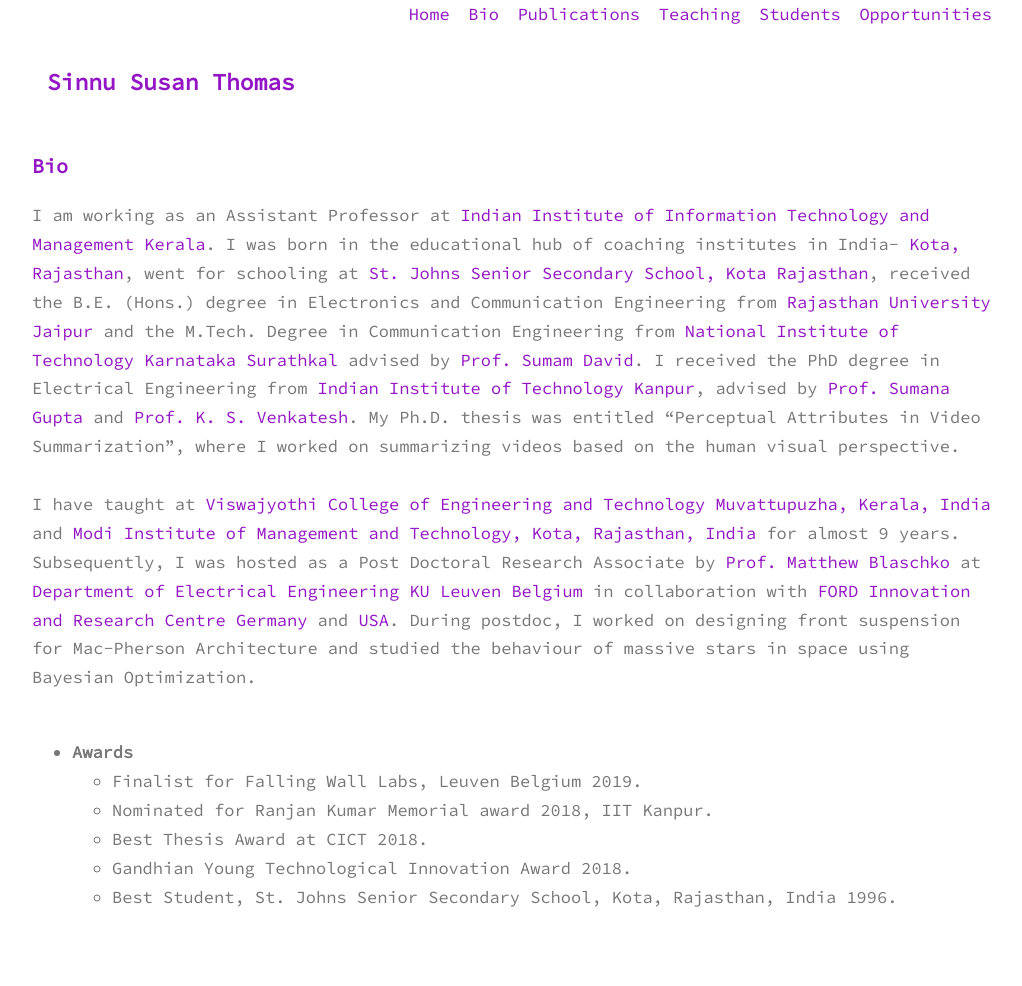
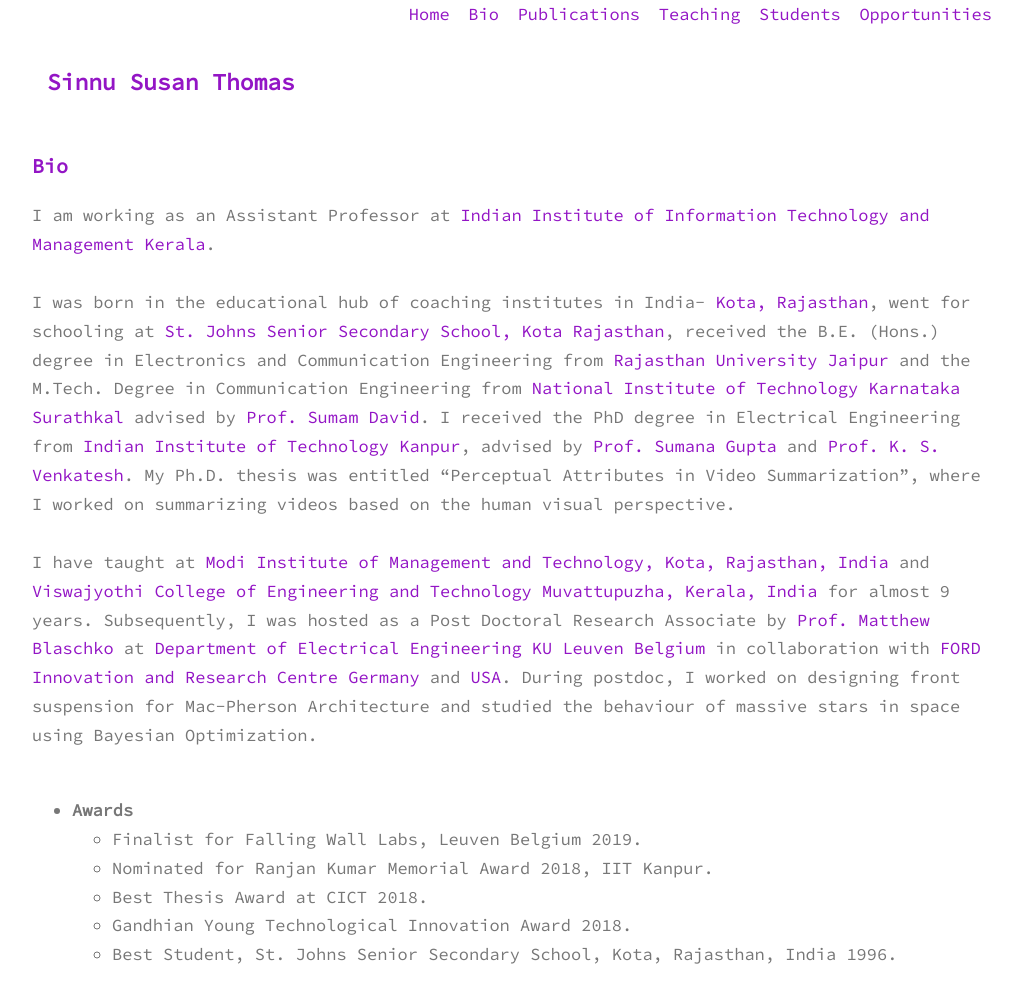
Before and after one commit to sinnuthomas/sinnuthomas.github.io, a Jekyll site: the page built from bio.md, in a window 1280 px wide. Shown: the whole page, without its empty margins (128-1150 px from the left). Built offline with Jekyll 4.4.1, drawn with Linux system fonts in a browser that asks for light colours; before the commit the page ends 928 px from its top, so only the background shows below that.

Commit message:
Update bio.md

```diff
--- a/bio.md
+++ b/bio.md
@@ -4,14 +4,16 @@
 permalink: /bio/
 ---
 
-I am working as an Assistant Professor at [Indian Institute of Information Technology and Management Kerala](https://www.iiitmk.ac.in/). I was born in the educational hub of coaching institutes in India- [Kota, Rajasthan](https://kota.rajasthan.gov.in/content/raj/kota/en/home.html), went for schooling at [St. Johns Senior Secondary School, Kota Rajasthan](http://www.stjohnsschoolkota.edu.in/), received the B.E. (Hons.) degree in Electronics and Communication Engineering from [Rajasthan University Jaipur](https://www.uniraj.ac.in/) and the M.Tech. Degree in Communication Engineering from [National Institute of Technology Karnataka Surathkal](https://www.nitk.ac.in/) advised by [Prof. Sumam David](https://sumam.nitk.ac.in/). I received the PhD degree in Electrical Engineering from [Indian Institute of Technology Kanpur](https://iitk.ac.in/), advised by [Prof. Sumana Gupta](http://www.iitk.ac.in/ee/people/fac-pages/sumana.shtml) and [Prof. K. S. Venkatesh](http://home.iitk.ac.in/~venkats/). My Ph.D. thesis was entitled “Perceptual Attributes in Video Summarization”, where I worked on summarizing videos based on the human visual perspective.
+I am working as an Assistant Professor at [Indian Institute of Information Technology and Management Kerala](https://www.iiitmk.ac.in/).
 <br/><br/>
-I have taught at [Viswajyothi College of Engineering and Technology Muvattupuzha, Kerala, India](https://vjcet.org/#/) and [Modi Institute of Management and Technology, Kota, Rajasthan, India](http://www.modiedukota.org/) for almost 9 years.  Subsequently, I was hosted as a Post Doctoral Research Associate by [Prof. Matthew Blaschko](https://homes.esat.kuleuven.be/~mblaschk/)  at [Department of Electrical Engineering KU Leuven Belgium](https://www.esat.kuleuven.be/psi) in collaboration with [FORD Innovation and Research Centre Germany](https://www.ford.de/) and [USA](https://www.ford.com/). During postdoc, I worked on designing front suspension for Mac-Pherson Architecture and studied the behaviour of massive stars in space using Bayesian Optimization.
+I was born in the educational hub of coaching institutes in India- [Kota, Rajasthan](https://kota.rajasthan.gov.in/content/raj/kota/en/home.html), went for schooling at [St. Johns Senior Secondary School, Kota Rajasthan](http://www.stjohnsschoolkota.edu.in/), received the B.E. (Hons.) degree in Electronics and Communication Engineering from [Rajasthan University Jaipur](https://www.uniraj.ac.in/) and the M.Tech. Degree in Communication Engineering from [National Institute of Technology Karnataka Surathkal](https://www.nitk.ac.in/) advised by [Prof. Sumam David](https://sumam.nitk.ac.in/). I received the PhD degree in Electrical Engineering from [Indian Institute of Technology Kanpur](https://iitk.ac.in/), advised by [Prof. Sumana Gupta](http://www.iitk.ac.in/ee/people/fac-pages/sumana.shtml) and [Prof. K. S. Venkatesh](http://home.iitk.ac.in/~venkats/). My Ph.D. thesis was entitled “Perceptual Attributes in Video Summarization”, where I worked on summarizing videos based on the human visual perspective.
+<br/><br/>
+I have taught at [Modi Institute of Management and Technology, Kota, Rajasthan, India](http://www.modiedukota.org/) and [Viswajyothi College of Engineering and Technology Muvattupuzha, Kerala, India](https://vjcet.org/#/) for almost 9 years.  Subsequently, I was hosted as a Post Doctoral Research Associate by [Prof. Matthew Blaschko](https://homes.esat.kuleuven.be/~mblaschk/)  at [Department of Electrical Engineering KU Leuven Belgium](https://www.esat.kuleuven.be/psi) in collaboration with [FORD Innovation and Research Centre Germany](https://www.ford.de/) and [USA](https://www.ford.com/). During postdoc, I worked on designing front suspension for Mac-Pherson Architecture and studied the behaviour of massive stars in space using Bayesian Optimization.
 <br/><br/>
 * **Awards**
   <br/>
   * Finalist for Falling Wall Labs, Leuven Belgium 2019.
-  * Nominated for Ranjan Kumar Memorial award 2018, IIT Kanpur.
+  * Nominated for Ranjan Kumar Memorial Award 2018, IIT Kanpur.
   * Best Thesis Award at CICT 2018.
   * Gandhian Young Technological Innovation Award 2018.
   * Best Student, St. Johns Senior Secondary School, Kota, Rajasthan, India 1996.
```
